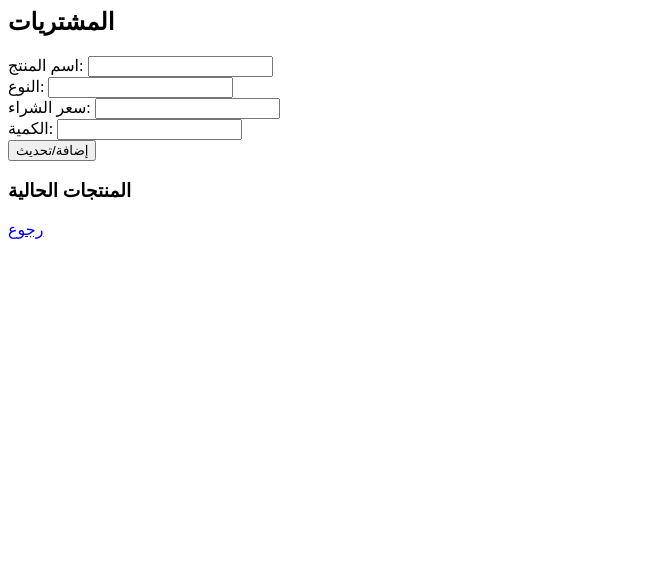
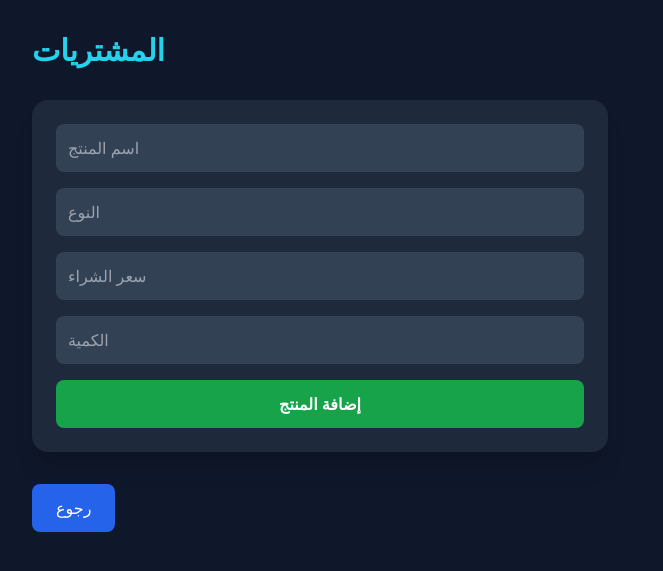
Before and after one commit to Ayhamhossam/marasim-alshomoukh-system, a Flask app: page /purchases in a window 1280 px wide. Shown: the top 571 px of the page, without its empty margins (0-663 px from the left). Run offline with Flask 3, Linux system fonts and the light colour scheme; the visitor is signed in with stand-in values (Sample User, id 1); data that the repository does not hold is empty; some libraries are stand-ins or nearby versions.

Commit message:
Update purchases.html

```diff
--- a/templates/purchases.html
+++ b/templates/purchases.html
@@ -1,17 +1,41 @@
-<h2>المشتريات</h2>
-<form method="post">
-اسم المنتج: <input name="name"><br>
-النوع: <input name="type"><br>
-سعر الشراء: <input name="price"><br>
-الكمية: <input name="qty"><br>
-<button>إضافة/تحديث</button>
+<!DOCTYPE html>
+<html>
+<head>
+    <title>المشتريات</title>
+    <script src="https://cdn.tailwindcss.com"></script>
+</head>
+
+<body class="bg-slate-900 text-white p-8">
+
+<h1 class="text-3xl font-bold text-cyan-400 mb-8">المشتريات</h1>
+
+<div class="bg-slate-800 p-6 rounded-2xl shadow-xl max-w-xl">
+
+<form method="post" class="space-y-4">
+
+    <input name="name" placeholder="اسم المنتج"
+        class="w-full p-3 rounded-lg bg-slate-700 border-none">
+
+    <input name="type" placeholder="النوع"
+        class="w-full p-3 rounded-lg bg-slate-700">
+
+    <input name="price" placeholder="سعر الشراء"
+        class="w-full p-3 rounded-lg bg-slate-700">
+
+    <input name="qty" placeholder="الكمية"
+        class="w-full p-3 rounded-lg bg-slate-700">
+
+    <button class="w-full bg-green-600 hover:bg-green-700 p-3 rounded-lg font-bold transition">
+        إضافة المنتج
+    </button>
+
 </form>
 
-<h3>المنتجات الحالية</h3>
-<ul>
-{% for p in products %}
-<li>{{p[1]}} - {{p[4]}} وحدة - سعر شراء {{p[3]}}</li>
-{% endfor %}
-</ul>
+</div>
 
-<a href="/dashboard">رجوع</a>
+<a href="/dashboard" class="inline-block mt-8 bg-blue-600 hover:bg-blue-700 px-6 py-3 rounded-lg">
+    رجوع
+</a>
+
+</body>
+</html>
```
